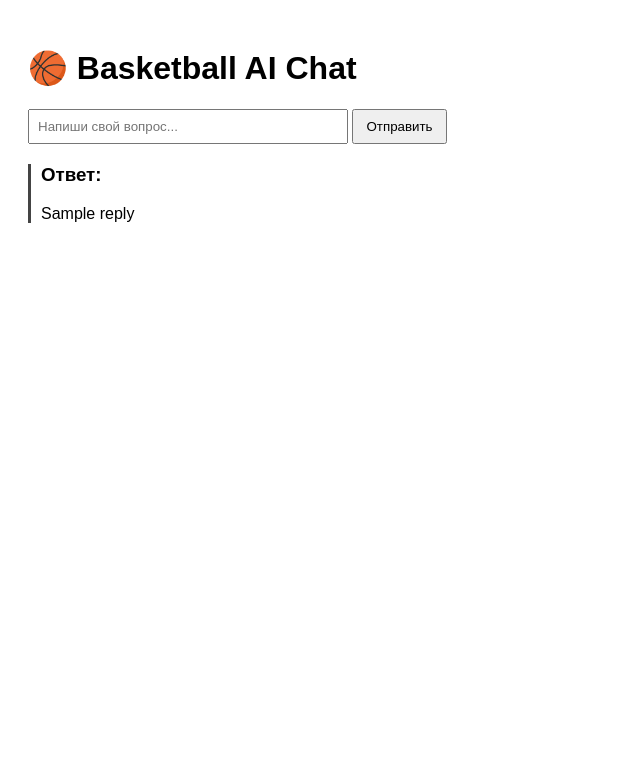
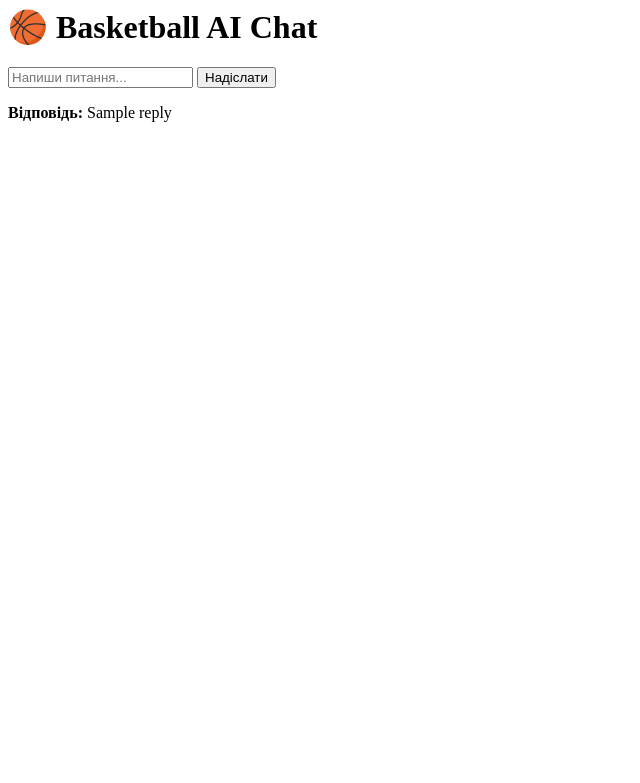
Before and after one commit to Zabiyachka/BBproject2, a Django app: template core/templates/core/chat.html in a window 1280 px wide. Shown: the top 783 px of the page, without its empty margins (0-640 px from the left). Run offline with Django 5.2, Linux system fonts and the light colour scheme; the template is opened without the code that fills it: most values are stand-ins (such as "Sample title", 1, 10 or a date in 2020).

Commit message:
modified:   bb_project/settings.py 	modified:   core/templates/core/chat.html 	modified:   core/urls.py 	modified:   core/views.py

```diff
--- a/bb_project/settings.py
+++ b/bb_project/settings.py
@@ -9,9 +9,10 @@ https://docs.djangoproject.com/en/5.2/topics/settings/
 For the full list of settings and their values, see
 https://docs.djangoproject.com/en/5.2/ref/settings/
 """
-
+import os
 from pathlib import Path
 
+OPENAI_API_KEY = os.getenv("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")
 # Build paths inside the project like this: BASE_DIR / 'subdir'.
 BASE_DIR = Path(__file__).resolve().parent.parent
 
--- a/core/templates/core/chat.html
+++ b/core/templates/core/chat.html
@@ -1,31 +1,15 @@
-<!DOCTYPE html>
-<html lang="ru">
-<head>
-    <meta charset="UTF-8">
-    <title>Basketball AI Chat</title>
-    <style>
-        body { font-family: Arial; padding: 20px; }
-        input { padding: 8px; width: 300px; }
-        button { padding: 8px 12px; }
-        .response { margin-top: 20px; border-left: 3px solid #444; padding-left: 10px; }
-    </style>
-</head>
-<body>
-
 <h1>🏀 Basketball AI Chat</h1>
 
-<form method="POST">
+<form method="post">
     {% csrf_token %}
-    <input type="text" name="message" placeholder="Напиши свой вопрос..." required>
-    <button type="submit">Отправить</button>
+    <input type="text" name="message" placeholder="Напиши питання..." required>
+    <button type="submit">Надіслати</button>
 </form>
 
 {% if reply %}
-    <div class="response">
-        <h3>Ответ:</h3>
-        <p>{{ reply }}</p>
-    </div>
+    <p><b>Відповідь:</b> {{ reply }}</p>
 {% endif %}
 
-</body>
-</html>
+{% if error %}
+    <p style="color:red;">❌ {{ error }}</p>
+{% endif %}
--- a/core/urls.py
+++ b/core/urls.py
@@ -1,7 +1,6 @@
 from django.urls import path
-from .views import home, chat_view
+from .views import  chat_view
 
 urlpatterns = [
-    path("", home, name="home"),
     path("chat/", chat_view, name="chat"),
 ]
```
Also changed, not shown: core/views.py (+26 -18 lines).
